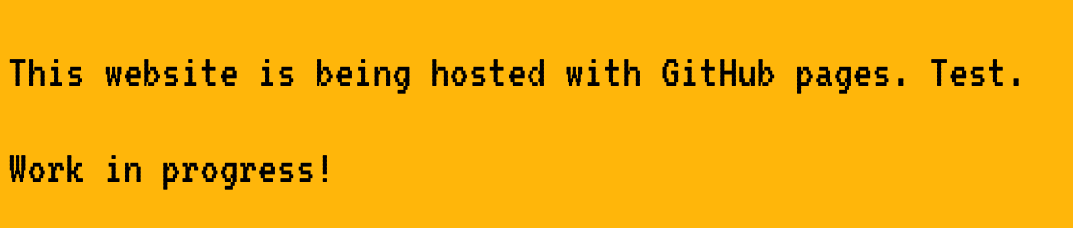
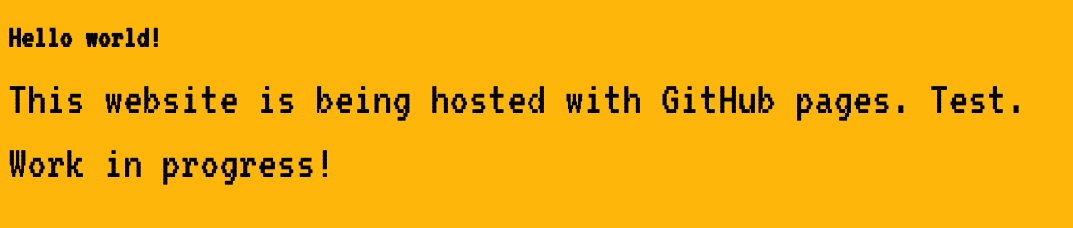
Before and after one commit to cyrus-cal/cyrus-cal.github.io, a plain HTML site: page index.html in a window 1280 px wide. Shown: the whole page, without its empty margins (0-1073 px from the left). Drawn offline with Linux system fonts and the light colour scheme.

Commit message:
Update index.html

```diff
--- a/index.html
+++ b/index.html
@@ -11,8 +11,8 @@ body {
 
 
   <body bgcolor="FFB60A">
-<h1><font size="30"Hello world!</font></h1>
- <p><font size="11">This website is being hosted with GitHub pages. Test.</font></p>
- <p><font size="11">Work in progress!</font></p>
+<h1>Hello world!</h1>
+ <p><font size="12">This website is being hosted with GitHub pages. Test.</font></p>
+ <p><font size="12">Work in progress!</font></p>
   </body>
 </html>
```
